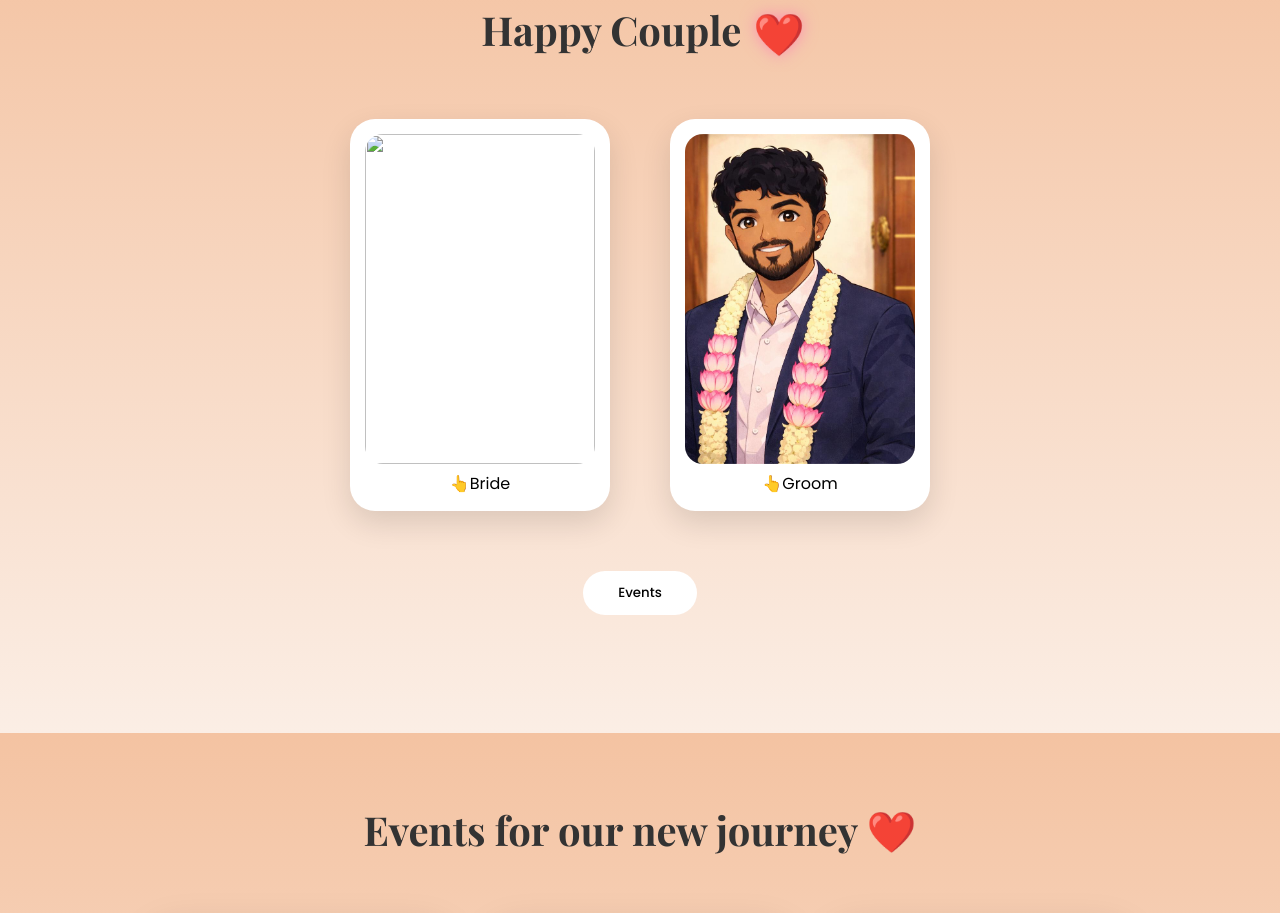
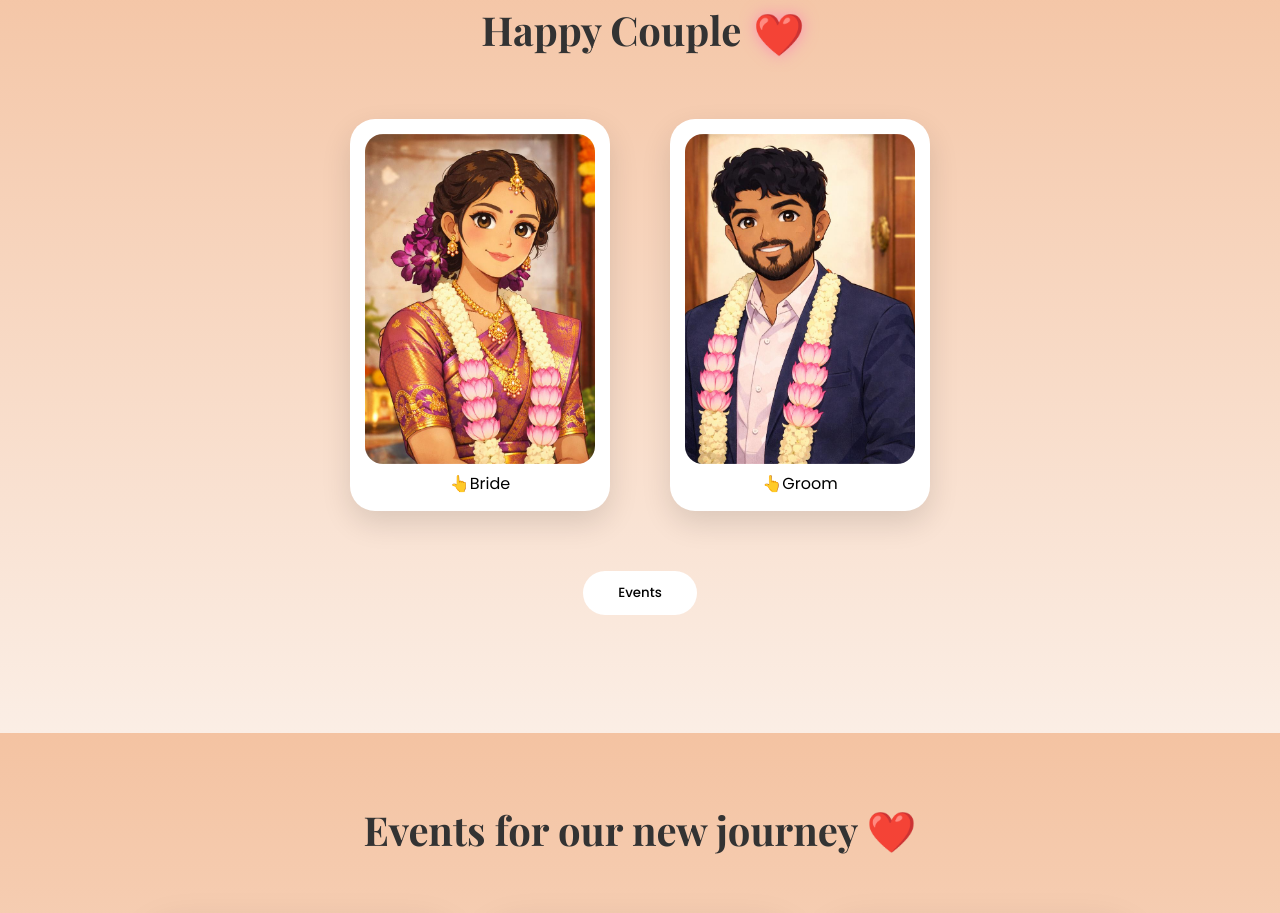
Before and after one commit to manchollu420-ux/Katta-s-wedding-invite, a plain HTML site: page index.html in a window 1280 px wide. Shown: the part 867-1780 px from the top of the page. Drawn offline with nearby package versions, Linux system fonts and the light colour scheme.

Commit message:
Update index.html

```diff
--- a/index.html
+++ b/index.html
@@ -44,7 +44,7 @@
 
   <div class="couple-container">
     <div class="couple-card" onclick="openModal('bride')">
-      <img src="assets/images/bride.png" class="profile-img" />
+      <img src="bride.png" class="profile-img" />
       <p>👆Bride</p>
     </div>
 
```
